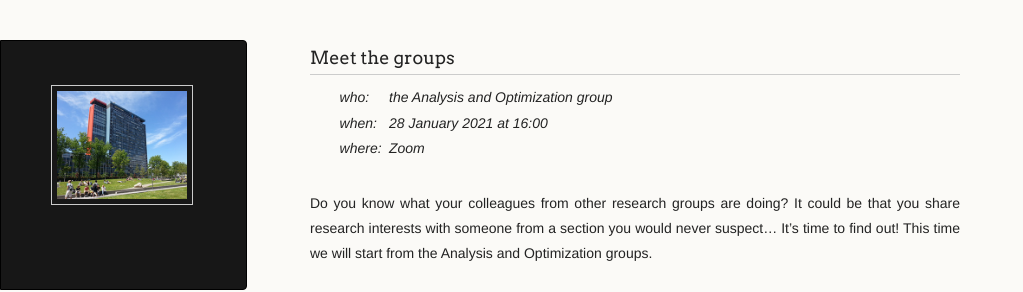
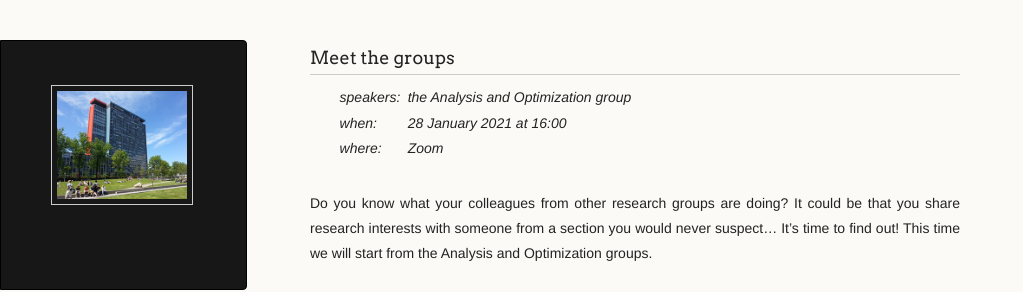
Before and after one commit to phdforum/phdforum.github.io, a Jekyll site: the page built from _posts/2021-01-28-meetgroup.md, in a window 1280 px wide. Shown: the top 292 px of the page, without its empty margins (0-1023 px from the left). Built offline with Jekyll 4.4.1, drawn with Linux system fonts in a browser that asks for light colours.

Commit message:
Fixed some typos

```diff
--- a/_layouts/lecture.html
+++ b/_layouts/lecture.html
@@ -1,7 +1,7 @@
 {% include header.html %}
 <h3>{{ page.title }}</h3>
 <table class="lecture-info">
-  <tr><td>who:</td><td>{{ page.lecturers }}</td></tr>
+  <tr><td>speakers:</td><td>{{ page.lecturers }}</td></tr>
   <tr><td>when:</td><td>{{ page.date | date: "%d %B %Y at %H:%M" }}</td></tr>
   <tr><td>where:</td><td>{{ page.location }}</td></tr>
 </table>
--- a/index.html
+++ b/index.html
@@ -20,7 +20,7 @@
       <li data-date="{{ post.date | date_to_xmlschema }}">
         <a href="{{ post.url }}">
           {{ post.date | date_to_string }}:
-          &quot;{{ post.title }}&quot; by {{ post.lecturers }}
+          &quot;{{ post.title }}
         </a>
       </li>
     {% endfor %}
```
